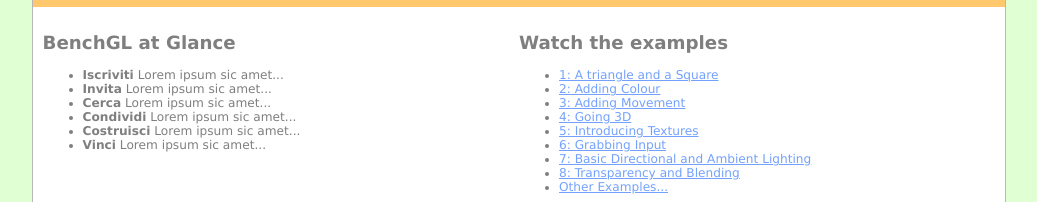
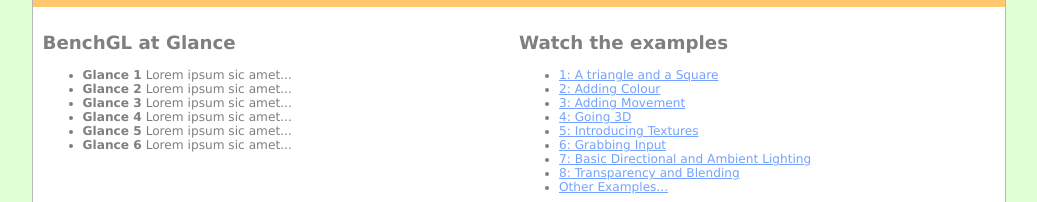
Before and after one commit to matteomeli/benchgl, a plain HTML site: page index.html in a window 1280 px wide. Shown: the part 257-459 px from the top of the page, without its empty margins (121-1158 px from the left). Drawn offline with Linux system fonts and the light colour scheme.

Commit message:
Building index page 2

```diff
--- a/index2.html
+++ b/index.html
@@ -31,27 +31,27 @@
 						<h2>BenchGL at Glance</h2>
 						<ul>
 							<li>
-								<b>Iscriviti</b>
+								<b>Glance 1</b>
 								<span>Lorem ipsum sic amet...</span>
 							</li>
 							<li>
-								<b>Invita</b>
+								<b>Glance 2</b>
 								<span>Lorem ipsum sic amet...</span>
 							</li>
 							<li>
-								<b>Cerca</b>
+								<b>Glance 3</b>
 								<span>Lorem ipsum sic amet...</span>
 							</li>
 							<li>
-								<b>Condividi</b>
+								<b>Glance 4</b>
 								<span>Lorem ipsum sic amet...</span>
 							</li>
 							<li>
-								<b>Costruisci</b>
+								<b>Glance 5</b>
 								<span>Lorem ipsum sic amet...</span>
 							</li>
 							<li>
-								<b>Vinci</b>
+								<b>Glance 6</b>
 								<span>Lorem ipsum sic amet...</span>
 							</li>
 						</ul>
```
Also changed, not shown: apps/shader-app.html (renamed from apps/index.html).
